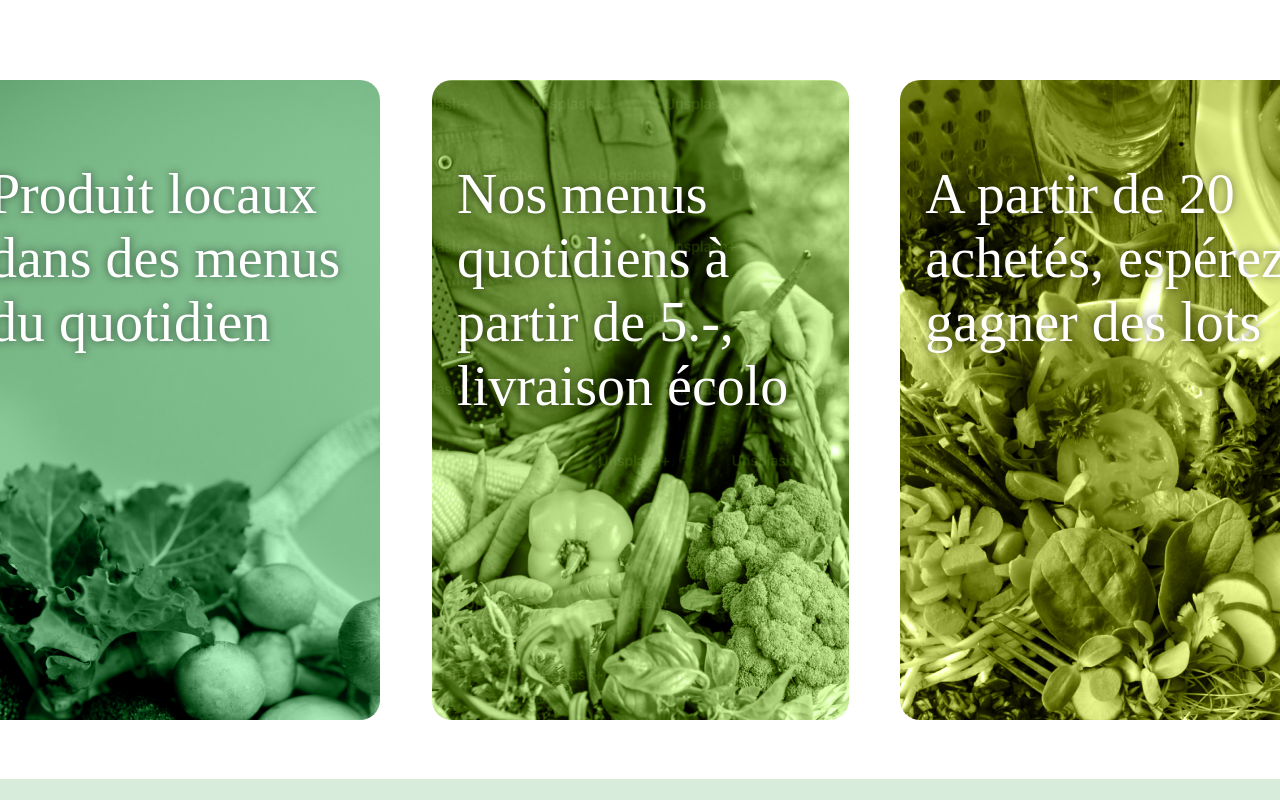
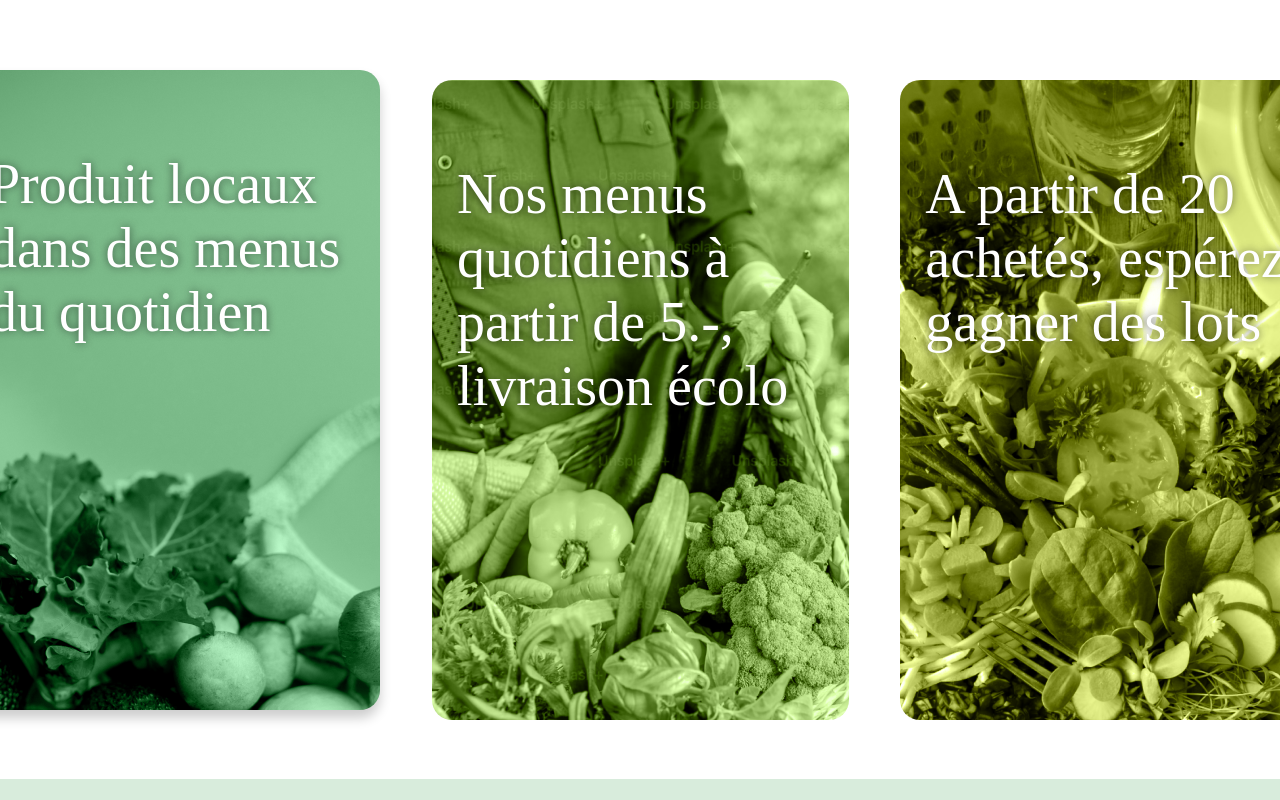
Before and after one commit to GapanyA/imd11-exercice-landingpage, a plain HTML site: page index.html in a window 1280 px wide. In both pictures the pointer is over the element "Produit locaux dans des menus du quotidien". Shown: the part 1061-1861 px from the top of the page. Drawn offline with Linux system fonts and the light colour scheme.

Commit message:
animation cards

```diff
--- a/styles.css
+++ b/styles.css
@@ -97,6 +97,10 @@ h2 {
   background-color: bisque;
   border-radius: 20px;
 }
+.card:hover {
+  transform: translateY(-10px);
+  box-shadow: 0 8px 12px rgba(0, 0, 0, 0.2);
+}
 .cardtext {
   color: #fff;
   text-shadow: 0px 0px 8px rgba(0, 0, 0, 0.54);
```
